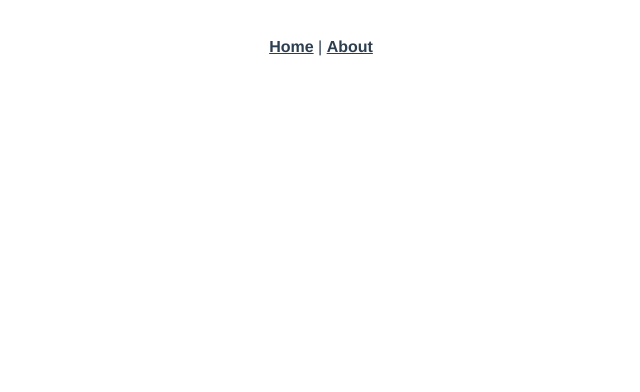
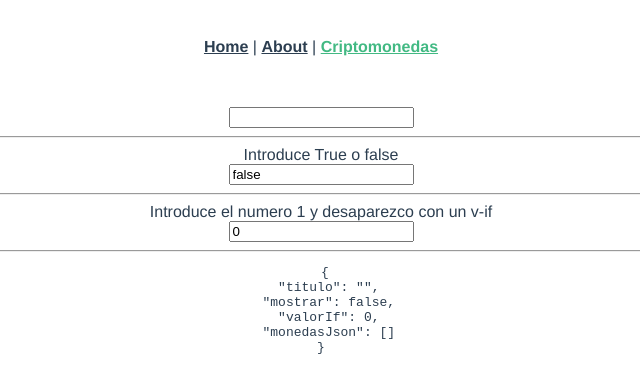
Before and after one commit to NachoRV/vue-vuex-js, a Vue app: page /criptomonedas in a window 1280 px wide. Shown: the top 392 px of the page, without its empty margins (319-959 px from the left). Built offline with nearby package versions, Linux system fonts and the light colour scheme; no server answers.

Commit message:
Apuntes 1

```diff
--- a/package.json
+++ b/package.json
@@ -8,6 +8,7 @@
     "lint": "vue-cli-service lint"
   },
   "dependencies": {
+    "axios": "^0.18.0",
     "vue": "^2.5.17",
     "vue-router": "^3.0.1",
     "vuex": "^3.0.1"
--- a/src/App.vue
+++ b/src/App.vue
@@ -2,7 +2,8 @@
   <div id="app">
     <div id="nav">
       <router-link to="/">Home</router-link> |
-      <router-link to="/about">About</router-link>
+      <router-link to="/about">About</router-link> |
+      <router-link to="/criptomonedas">Criptomonedas</router-link>
     </div>
     <router-view/>
   </div>
--- a/src/router.js
+++ b/src/router.js
@@ -21,5 +21,13 @@ export default new Router({
       // which is lazy-loaded when the route is visited.
       component: () => import(/* webpackChunkName: "about" */ './views/About.vue'),
     },
+    {
+      path: '/criptomonedas',
+      name: 'criptomonedas',
+      // route level code-splitting
+      // this generates a separate chunk (about.[hash].js) for this route
+      // which is lazy-loaded when the route is visited.
+      component: () => import(/* webpackChunkName: "about" */ './views/criptomonedas.vue'),
+    },
   ],
 });
--- a/src/store.js
+++ b/src/store.js
@@ -41,7 +41,9 @@ export default new Vuex.Store({
       state.i = state.i + 1
     }
   },
-
+  /**
+   * Son mara acceder a las mutacion y son de caracter asincrono
+   */
   actions: {
     async getCount(context, data) {
       context.commit('increment', data);
--- /dev/null
+++ b/src/views/criptomonedas.vue
@@ -0,0 +1,52 @@
+<template>
+  <div class="about">
+    <!-- {{ titulo }} renderiza/ introduce el valor del elemento pasaso reactividad-->
+    <h1>{{ titulo }}</h1>
+    <!-- v-model vincula el valor del imput al del data indicado reactividad -->
+    <input type="text" v-model="titulo"><hr>
+    <!--Directivas: Renderizado condicional
+     v-show="true" -> muestra si el valor es true.
+     v-if -> evalua la condicion y la muestra si es true
+     -->
+    <label>Introduce True o false</label><br>
+    <input type="text" v-model="mostrar"><br>
+    <p v-show='mostrar'>Se muestra el Parrafo</p><hr>
+    <label v-if='valorIf == 0'>Introduce el numero 1 y desaparezco con un v-if</label>
+    <label v-else-if='valorIf == 1'>Mi valor es un uno </label>
+    <label v-else>Mi valor es distinto de 1 o 0 </label><br>
+    <input type="number" v-model="valorIf"><br><hr>
+
+    <!-- muestra el valor de Data -->
+    <pre> {{ $data }}</pre>
+  </div>
+</template>
+<script>
+import axios from 'axios'
+
+export default {
+  mounted() {
+    this.cargarCriptomenedas();
+  },
+  data(){
+    return{
+      titulo: '',
+      mostrar: false,
+      valorIf: 0,
+      monedasJson: []
+    }
+  },
+
+  methods:{
+    cargarCriptomenedas() {
+      axios.get('https://api.coinmarketcap.com/v2/ticker/')
+        .then((respuesta) =>{
+          console.log(respuesta)
+          //this.monedasJson = respuesta
+        });
+    }
+
+
+  }
+
+}
+</script>
```
Also changed, not shown: 1 other file (tests, documents, lock files or other folders).
